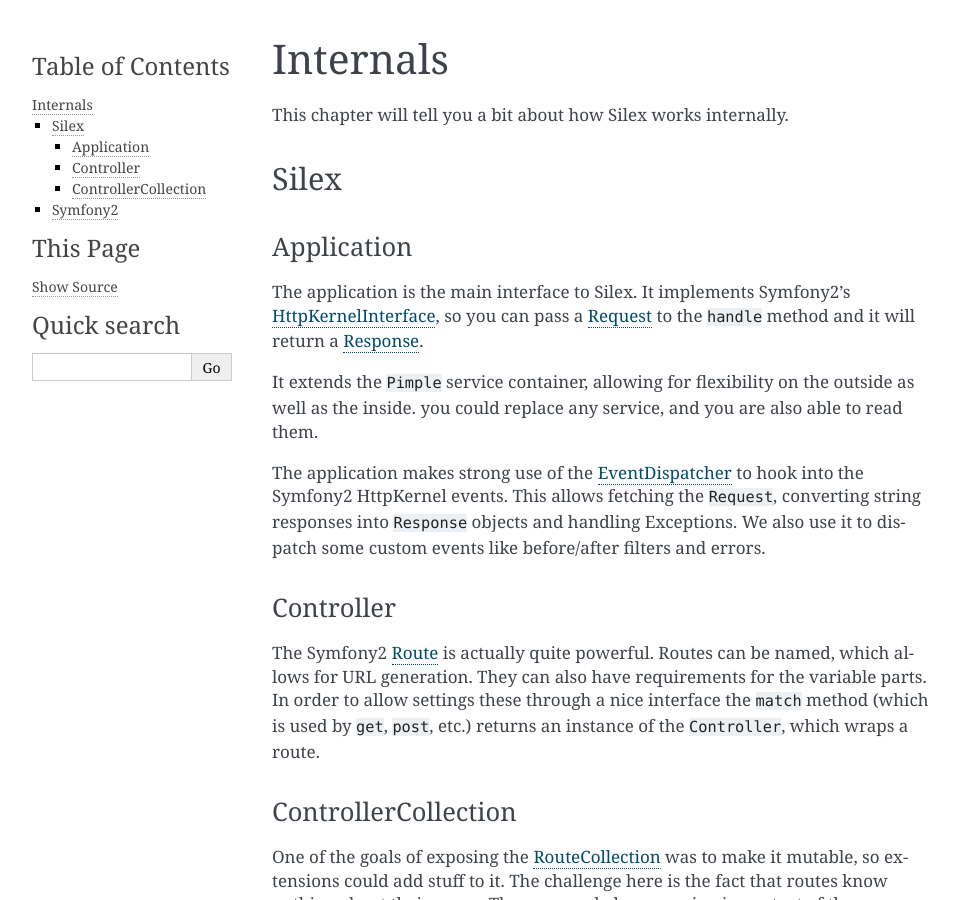
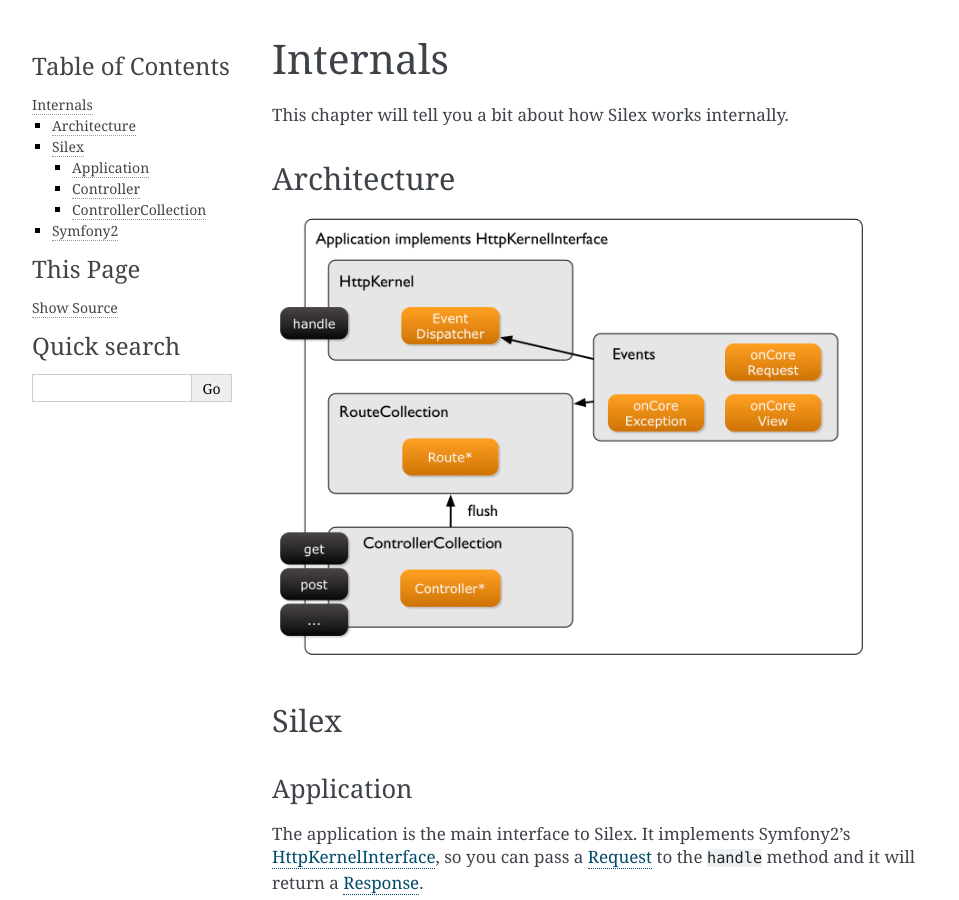
Before and after one commit to silexphp/Silex, a Sphinx documentation site: the page built from doc/internals.rst, in a window 1280 px wide and 900 px high. Shown: the whole window, without its empty margins (148-1107 px from the left). Built offline with Sphinx 7.4.7, drawn with Linux system fonts in a browser that asks for light colours.

Commit message:
[docs] diagram of architecture

```diff
--- a/doc/internals.rst
+++ b/doc/internals.rst
@@ -3,6 +3,12 @@
 
 This chapter will tell you a bit about how Silex works
 internally.
+
+Architecture
+------------
+
+.. image:: architecture.png
+   :width: 600px
 
 Silex
 -----
```
Also changed, not shown: doc/architecture.png (added).
